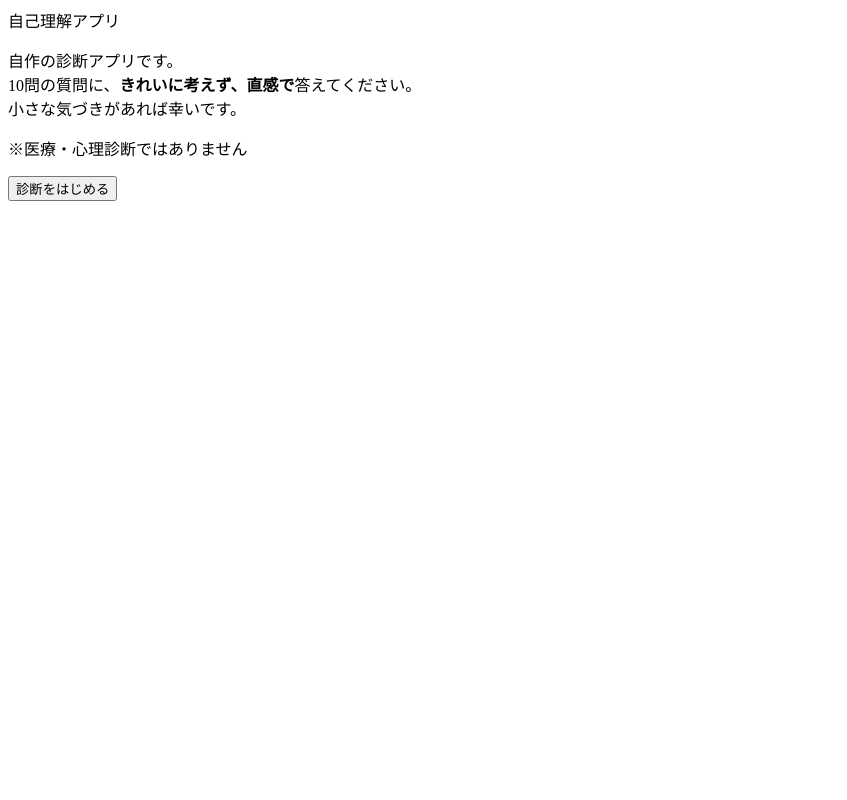
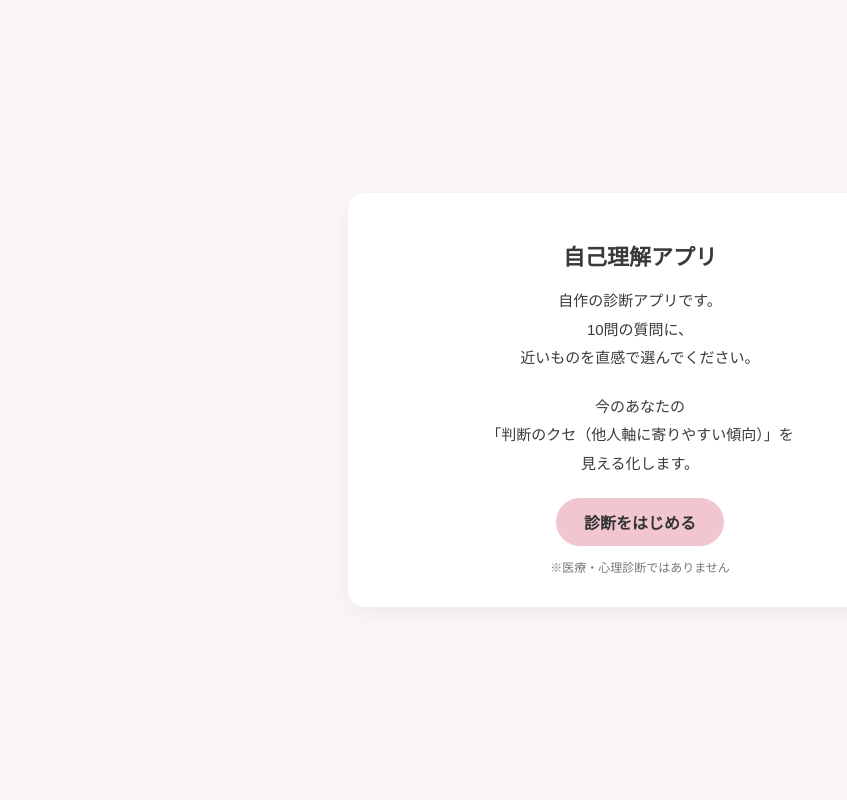
Before and after one commit to fuyong7335/tanin-jiku-diagnosis, a Flask app: page / in a window 1280 px wide. Shown: the whole page, without its empty margins (0-847 px from the left). Run offline with Flask 3, Linux system fonts and the light colour scheme.

Commit message:
Add files via upload

```diff
--- a/templates/index.html
+++ b/templates/index.html
@@ -1,25 +1,90 @@
+<!DOCTYPE html>
+<html lang="ja">
+<head>
+  <meta charset="UTF-8">
+  <title>他人軸タイプ診断</title>
+  <meta name="viewport" content="width=device-width, initial-scale=1">
+  <style>
+    body {
+      margin: 0;
+      background: #fbf5f7;
+      font-family: "Hiragino Kaku Gothic ProN", "Noto Sans JP", sans-serif;
+      color: #3a3a3a;
+    }
+
+    /* ★ センタリングはここ */
+    .container {
+      min-height: 100vh;
+      display: flex;
+      justify-content: center;
+      align-items: center;
+      padding: 24px;
+      box-sizing: border-box;
+    }
+
+    .card {
+      background: #fff;
+      max-width: 520px;
+      width: 100%;
+      padding: 32px;
+      border-radius: 16px;
+      box-shadow: 0 6px 20px rgba(0,0,0,.05);
+      text-align: center;
+    }
+
+    h1 {
+      font-size: 22px;
+      margin-bottom: 16px;
+    }
+
+    p {
+      font-size: 15px;
+      line-height: 1.9;
+      margin-bottom: 20px;
+    }
+
+    .note {
+      font-size: 12px;
+      color: #777;
+      margin-top: 12px;
+    }
+
+    a.button {
+      display: inline-block;
+      padding: 12px 28px;
+      background: #f2c6d0;
+      color: #333;
+      border-radius: 999px;
+      text-decoration: none;
+      font-weight: 600;
+    }
+  </style>
+</head>
 <body>
-  <div class="center-wrap">
+
+  <div class="container">
     <div class="card">
+      <h1>自己理解アプリ</h1>
 
-      <p class="lead">
-        自己理解アプリ
+      <p>
+        自作の診断アプリです。<br>
+        10問の質問に、<br>
+        近いものを直感で選んでください。
       </p>
 
-      <p class="description">
-        自作の診断アプリです。<br>
-        10問の質問に、<strong>きれいに考えず、直感で</strong>答えてください。<br>
-        小さな気づきがあれば幸いです。
+      <p>
+        今のあなたの<br>
+        「判断のクセ（他人軸に寄りやすい傾向）」を<br>
+        見える化します。
       </p>
 
-      <p class="note">
+      <a href="/form" class="button">診断をはじめる</a>
+
+      <div class="note">
         ※医療・心理診断ではありません
-      </p>
-
-      <a href="/form">
-        <button>診断をはじめる</button>
-      </a>
-
+      </div>
     </div>
   </div>
+
 </body>
+</html>
```
